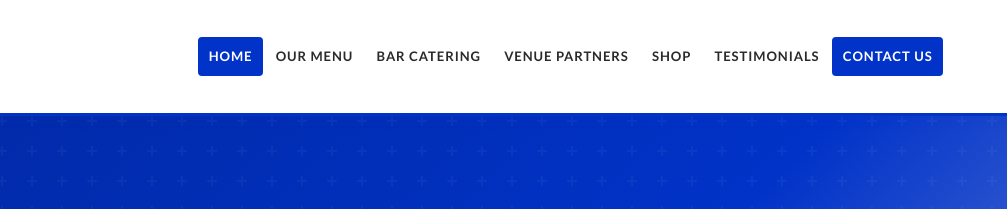
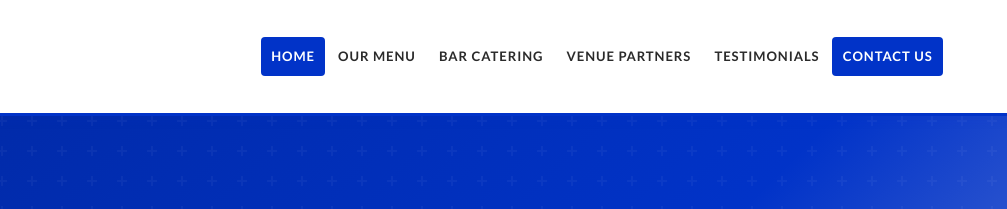
Before and after one commit to DanH1021/chefstable-website, a website: page index.html in a window 1280 px wide. Shown: the top 209 px of the page, 273-1280 px from the left. Drawn offline with nearby package versions, Linux system fonts and the light colour scheme.

Commit message:
Update index.html

```diff
--- a/index.html
+++ b/index.html
@@ -33,7 +33,7 @@
           <li><a href="menu.html">Our Menu</a></li>
           <li><a href="bar-catering.html">Bar Catering</a></li>
           <li><a href="venue-partners.html">Venue Partners</a></li>
-          <li><a href="shop.html">Shop</a></li>
+          <!-- <li><a href="shop.html">Shop</a></li> Hidden until shop launches -->
           <!-- Gallery hidden until photos ready -->
           <li><a href="testimonials.html">Testimonials</a></li>
           <li class="nav-cta"><a href="contact.html">Contact Us</a></li>
@@ -181,7 +181,7 @@
             <li><a href="menu.html">Our Menu</a></li>
             <li><a href="bar-catering.html">Bar Catering</a></li>
             <li><a href="venue-partners.html">Venue Partners</a></li>
-            <li><a href="shop.html">Shop</a></li>
+            <!-- <li><a href="shop.html">Shop</a></li> Hidden until shop launches -->
             <!-- Gallery hidden until photos ready -->
             <li><a href="testimonials.html">Testimonials</a></li>
             <li><a href="contact.html">Contact</a></li>
```
